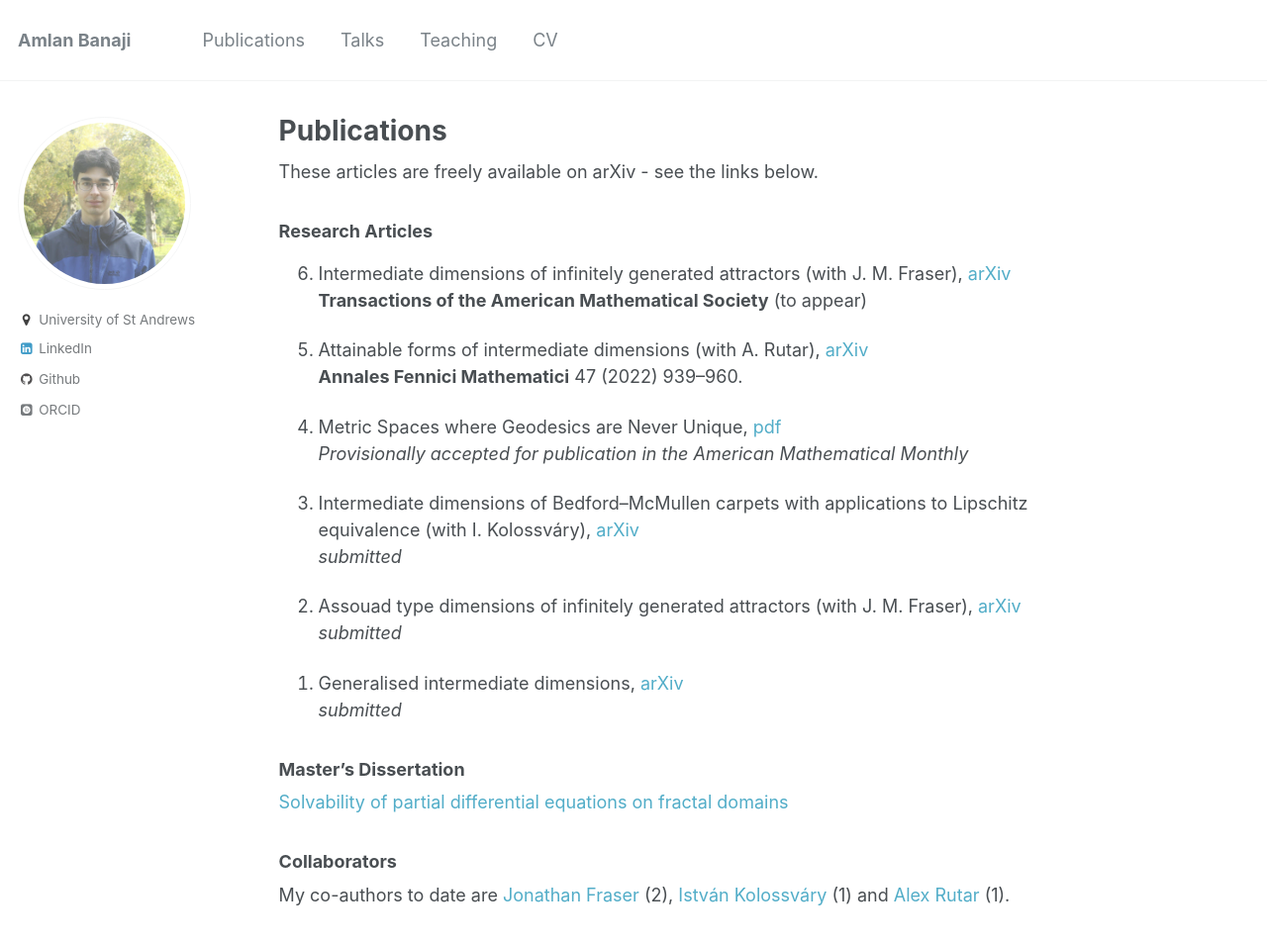
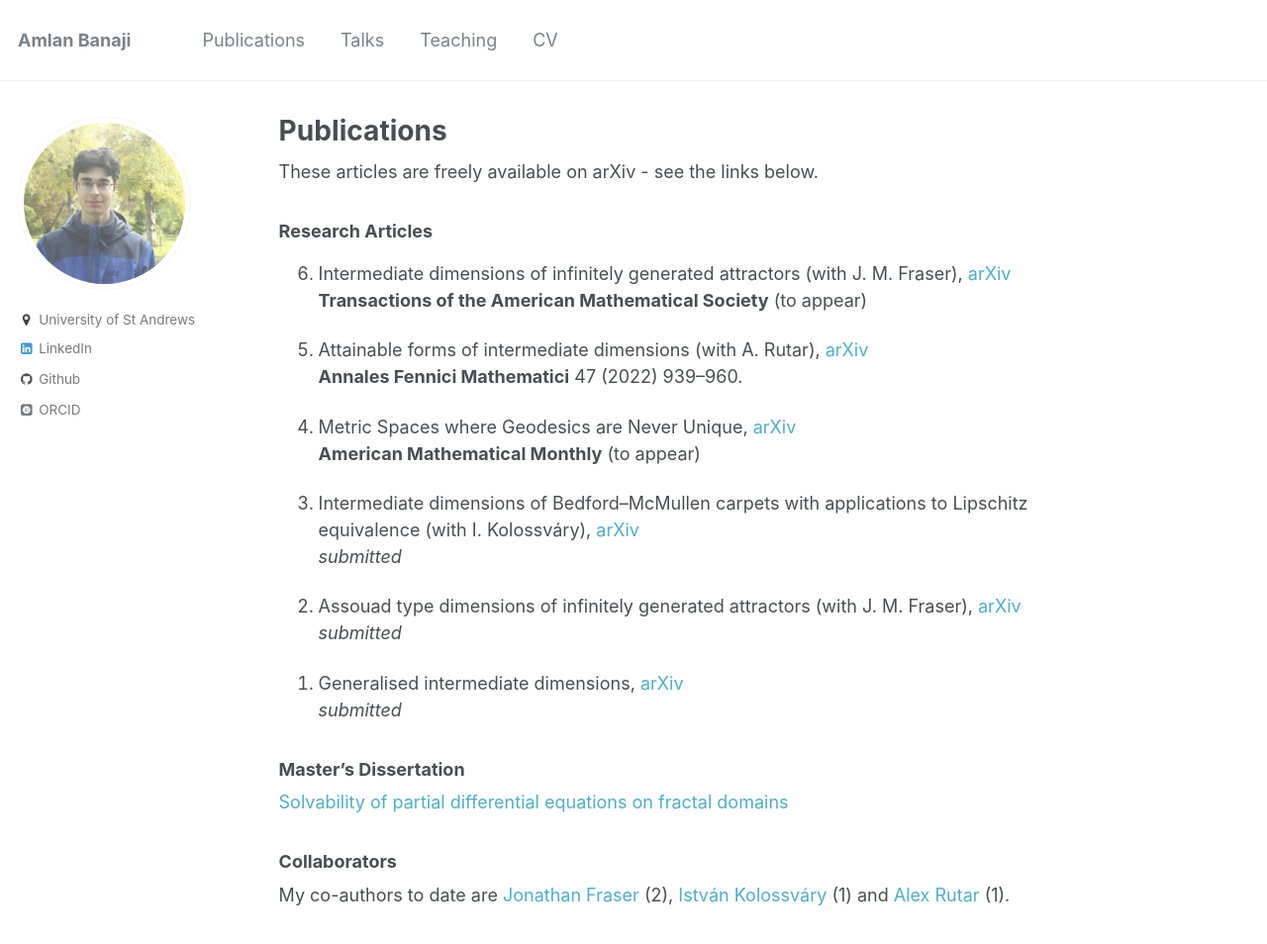
Before and after one commit to amlan-banaji/amlan-banaji.github.io, a Jekyll site: the page built from _pages/publications.md, in a window 1280 px wide and 968 px high. Shown: the top 954 px of the window at 99% size. Built offline with Jekyll 4.4.1, drawn with Linux system fonts in a browser that asks for light colours; some web fonts are replaced.

Commit message:
multigeodesic accepted

```diff
--- a/_pages/publications.md
+++ b/_pages/publications.md
@@ -14,8 +14,8 @@ These articles are freely available on arXiv - see the links below.
 2. Attainable forms of intermediate dimensions (with A. Rutar), [arXiv](https://arxiv.org/abs/2111.14678)
 **Annales Fennici Mathematici** 47 (2022) 939–960.
 
-3. Metric Spaces where Geodesics are Never Unique, [pdf](https://amlan-banaji.github.io/files/Multigeodesic.pdf)
-*Provisionally accepted for publication in the American Mathematical Monthly*
+3. Metric Spaces where Geodesics are Never Unique, [arXiv](https://arxiv.org/abs/2209.00598)
+**American Mathematical Monthly** (to appear)
 
 4. Intermediate dimensions of Bedford–McMullen carpets with applications to Lipschitz equivalence (with I. Kolossváry), [arXiv](https://arxiv.org/abs/2111.05625)
 *submitted*
```
Also changed, not shown: 2 other files.
